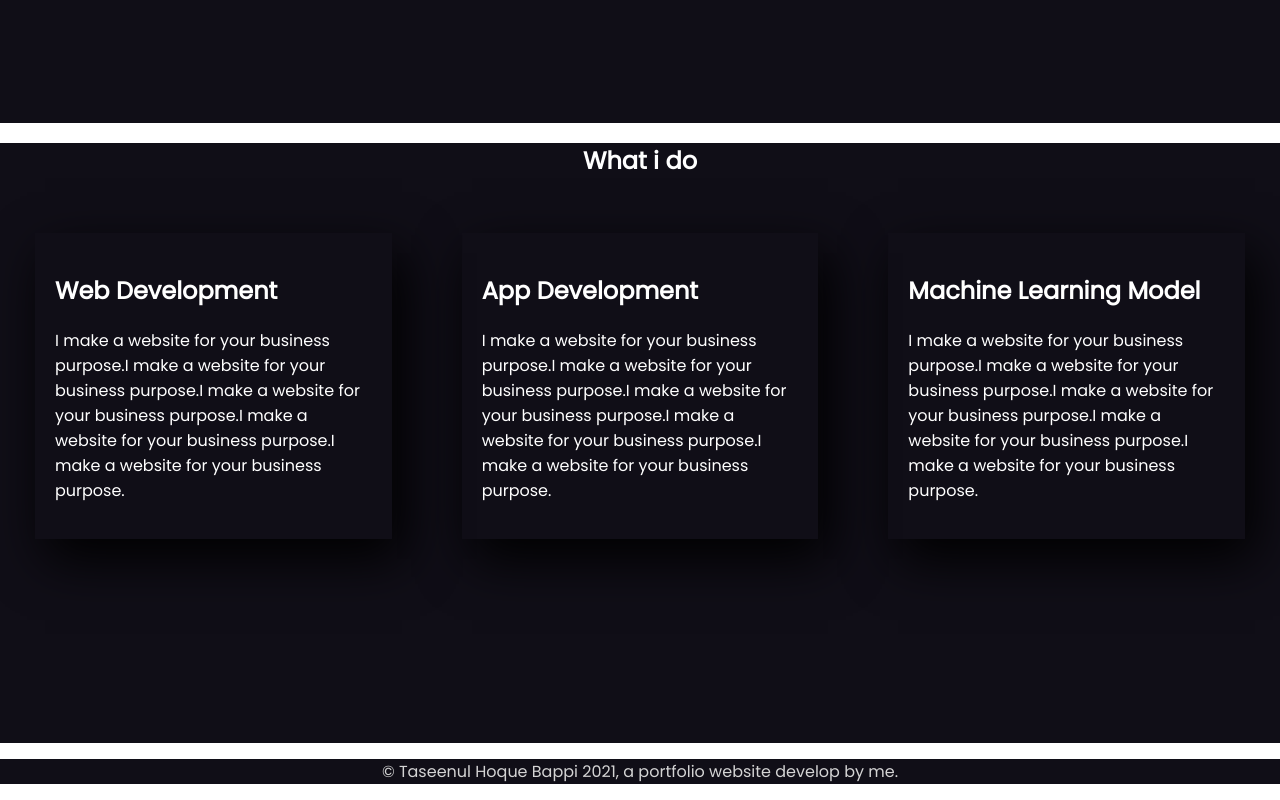
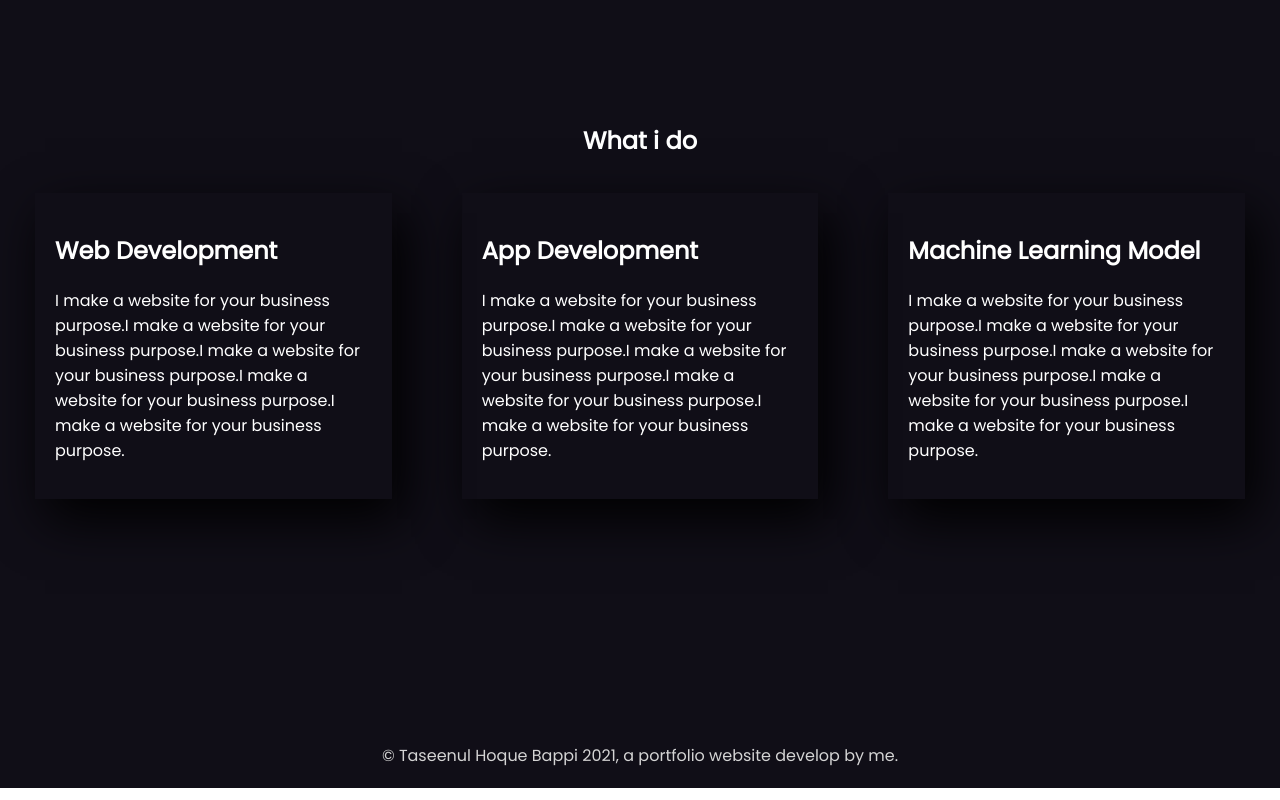
Before and after one commit to taseenbappi/taseen-portfolio, a plain HTML site: page index.html in a window 1280 px wide. Shown: the part 1083-1883 px from the top of the page. Drawn offline with Linux system fonts and the light colour scheme.

Commit message:
white space fixed

```diff
--- a/index.html
+++ b/index.html
@@ -104,7 +104,7 @@
     </section>
 
     <footer class="footer">
-        <p>© Taseenul Hoque Bappi 2021, a portfolio website develop by me.</p>
+        <p id="footer-text">© Taseenul Hoque Bappi 2021, a portfolio website develop by me.</p>
     </footer>
 
 </body>
--- a/style.css
+++ b/style.css
@@ -128,6 +128,7 @@ body{
 
 #what-do-text{
     text-align: center;
+    margin: 0;
 }
 
 .what-do-banner{
@@ -135,6 +136,7 @@ body{
     background-color: rgb(16, 14, 23);
     height: 600px;
     color: white;
+
 }
 .what-do-details{
     padding: 20px;
@@ -147,4 +149,9 @@ body{
     color: rgb(212, 212, 212);
     text-align: center;
     height: auto;
+
 }
+#footer-text{
+    margin: 0;
+    padding: 20px 0;
+}
```
